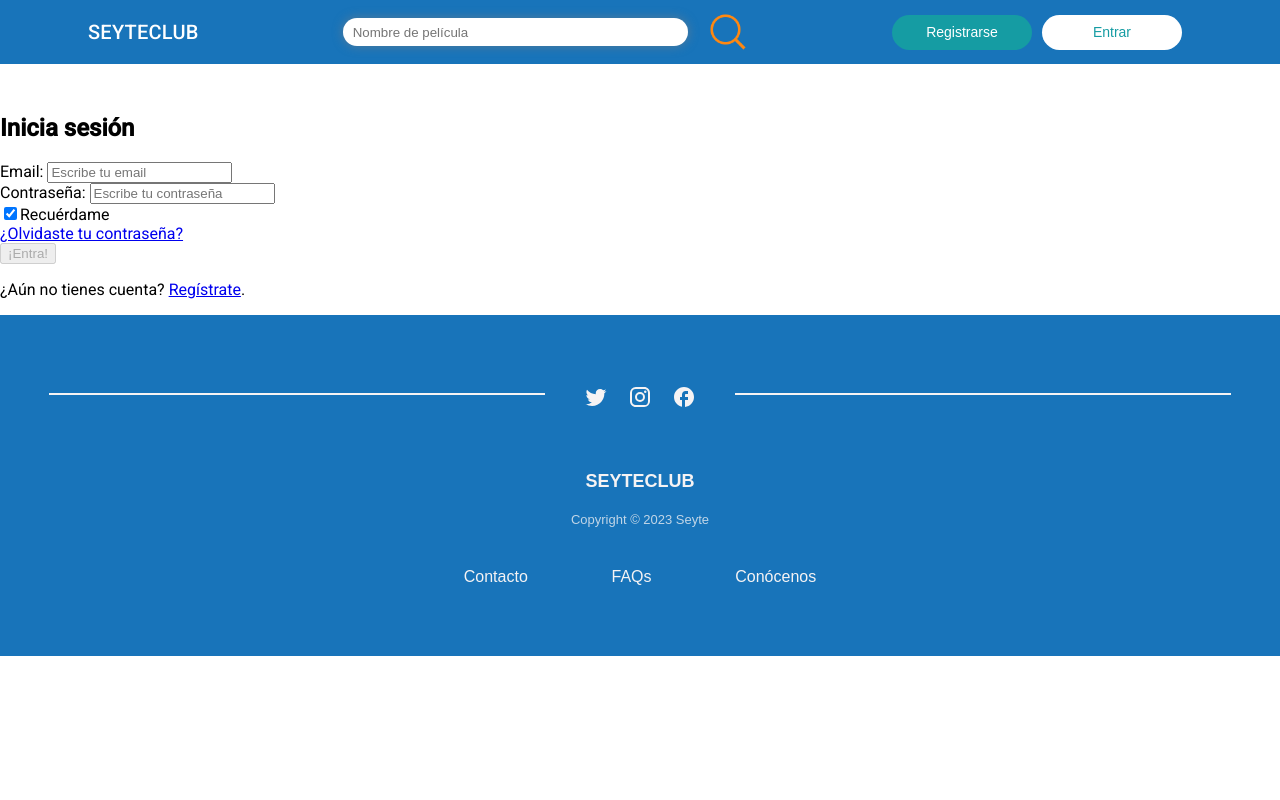
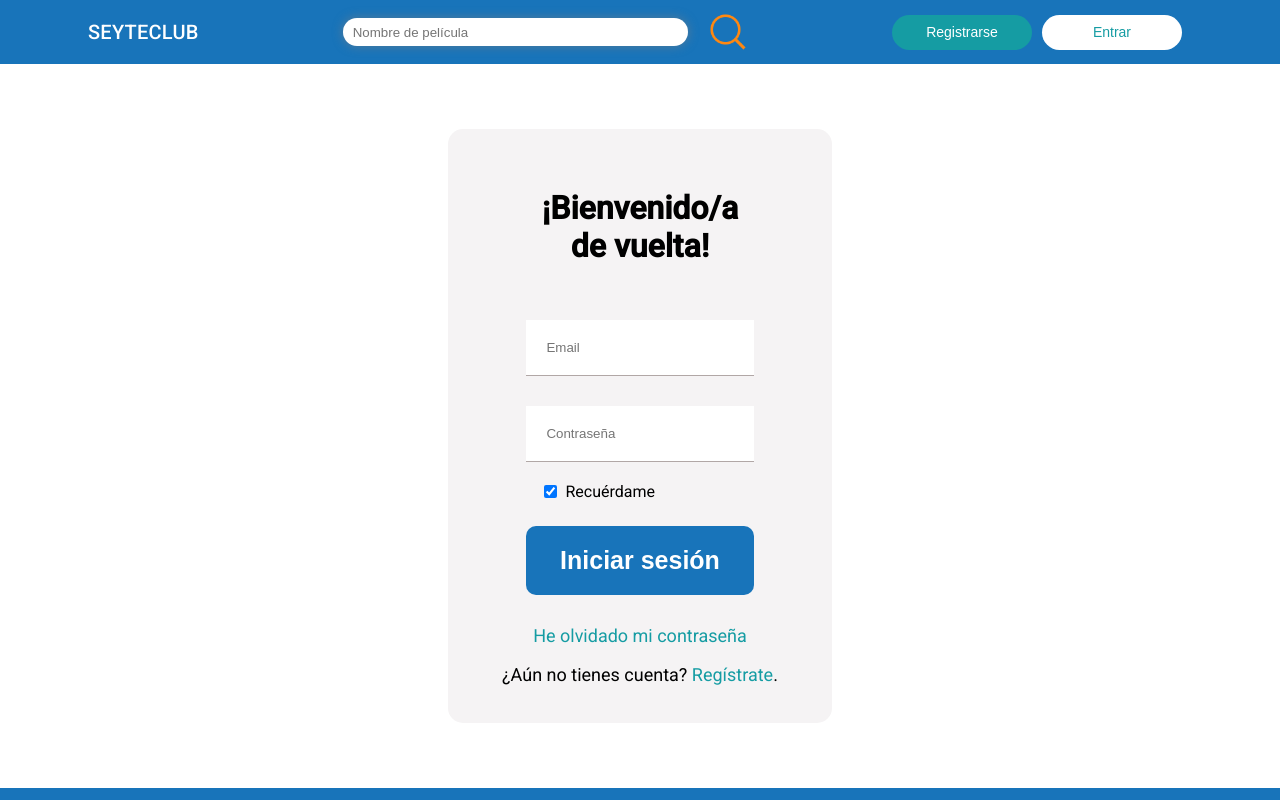
Before and after one commit to mwue111/Videoclub-Seyte-II, an Angular app in the folder videoclub-front/: page /auth/login in a window 1280 px wide. Shown: the top 800 px of the page. Built offline with nearby package versions, Linux system fonts and the light colour scheme.

Commit message:
estilos de formulario de login

```diff
--- a/videoclub-front/src/app/app-routing.module.ts
+++ b/videoclub-front/src/app/app-routing.module.ts
@@ -17,9 +17,10 @@ const routes: Routes = [
     loadChildren: () =>
       import('./modules/auth/auth.module').then((res) => res.AuthModule),
   },
-  { path: 'welcome', canActivate: [AuthGuard], loadChildren: () =>
-      import('./modules/user-landing/user-landing.module')
-            .then(res => res.UserLandingModule)  },
+  // Si se añade un componente al que sólo se pueda acceder con autenticación, debe ser como este:
+  // { path: 'welcome', canActivate: [AuthGuard], loadChildren: () =>
+  //     import('./modules/user-landing/user-landing.module')
+  //           .then(res => res.UserLandingModule)  },
   { path: '**', redirectTo: 'error/404' },
 ];
 
--- a/videoclub-front/src/app/modules/auth/auth-routing.module.ts
+++ b/videoclub-front/src/app/modules/auth/auth-routing.module.ts
@@ -3,7 +3,7 @@ import { RouterModule, Routes } from '@angular/router';
 import { LoginComponent } from './login/login.component';
 import { AuthComponent } from './auth.component';
 import { RegisterComponent } from './register/register.component';
-import { UserLandingModule } from '../user-landing/user-landing.module';
+
 
 const routes: Routes = [
   { path: '', component: AuthComponent, children: [
--- a/videoclub-front/src/app/modules/auth/login/login.component.css
+++ b/videoclub-front/src/app/modules/auth/login/login.component.css
@@ -0,0 +1,97 @@
+@import "~@angular/material/prebuilt-themes/indigo-pink.css";
+*{
+  text-decoration: none;
+  color: black;
+}
+
+.container{
+  display: flex;
+  margin: 0 auto;
+  margin-bottom: 50px;
+  width: 30%;
+  padding: 15px;
+}
+
+.background{
+  background-color: #F5F3F4;
+  padding: 20px 50px;
+  border-radius: 15px;
+  text-align: center;
+}
+
+.login-form{
+  width: 100%;
+}
+
+h1{
+  margin: 40px;
+  margin-bottom: 0;
+  font-size: 2em;
+}
+
+.label{
+  color: #B1A7A6;
+  font-size: 25px;
+  position: absolute;
+  bottom: 0;
+  left: 0;
+  width: 100%;
+  height: 100%;
+  pointer-events: none;
+  border-bottom: solid #B1A7A6 1px;
+}
+
+.inputs{
+  padding: 25px;
+  display: flex;
+  flex-direction: column;
+  justify-content: space-between;
+}
+
+.email, .pass{
+  padding-top: 30px;
+}
+
+input{
+  border: none;
+  border-bottom: solid #B1A7A6 1px;
+  padding: 20px;
+  width: 80%;
+  height: 100%;
+  color: #B1A7A6;
+}
+
+.error{
+  color: red;
+}
+
+.remember-me{
+  display: flex;
+  width: 120px;
+  justify-content: flex-start;
+  text-align: center;
+  margin-left: 12px;
+  margin-top: 20px;
+}
+
+.submit{
+  background-color: #1874BA;
+  padding: 20px;
+  width: 80%;
+  border: none;
+  outline: none;
+  border-radius: 10px;
+  cursor: pointer;
+  margin-bottom: 30px;
+  color: #FFFFFF;
+  font-weight: bolder;
+  font-size: 25px;
+}
+
+.links{
+  font-size: 18px;
+}
+
+.links a{
+  color: #159CA3;
+}
--- a/videoclub-front/src/app/modules/auth/login/login.component.html
+++ b/videoclub-front/src/app/modules/auth/login/login.component.html
@@ -1,28 +1,36 @@
-<div>
-  <h1>Inicia sesión</h1>
-  <form [formGroup]="loginForm">
-    <div>
-        <label for="email">Email: </label>
-        <input type="email" formControlName="email"  id="email" placeholder="Escribe tu email">
-    </div>
-    <div>
-        <label for="password">Contraseña: </label>
-        <input type="password" formControlName="password" id="password" placeholder="Escribe tu contraseña">
-    </div>
+<div class="container">
+  <div class="background">
+    <h1>¡Bienvenido/a de vuelta!</h1>
+    <form class="login-form" [formGroup]="loginForm">
 
-    <ng-container *ngIf="hasError">
-      <p style="color:red;">{{ hasErrorText }}</p>
-    </ng-container>
+      <div class="inputs">
+        <div class="email">
+            <!-- <label class="label" for="email">Email</label> -->
+            <input type="email" formControlName="email"  id="email" placeholder="Email">
+        </div>
+        <div class="pass">
+            <!-- <label class="label" for="password">Contraseña</label> -->
+            <input type="password" formControlName="password" id="password" placeholder="Contraseña">
+        </div>
 
-    <div>
-        <div>
-            <input type="checkbox" checked="" id="checkbox-remember">
-            <label for="checkbox-remember">Recuérdame</label>
+        <div class="remember-me">
+          <input type="checkbox" checked="" id="checkbox-remember">
+          <label for="checkbox-remember">Recuérdame</label>
         </div>
-        <a href="./reset-password.html">¿Olvidaste tu contraseña?</a>
-    </div>
-    <button type="submit" (click)="submit()" [disabled]="loginForm.invalid">¡Entra!</button>
-  </form>
 
-  <p>¿Aún no tienes cuenta? <a routerLink="/auth/registro">Regístrate</a>.</p>
+      </div>
+
+      <ng-container *ngIf="hasError">
+        <p class="error">{{ hasErrorText }}</p>
+      </ng-container>
+
+      <button class="submit" type="submit" (click)="submit()" [disabled]="loginForm.invalid">Iniciar sesión</button>
+
+      <div class="links">
+          <a href="./reset-password.html">He olvidado mi contraseña</a>
+          <p>¿Aún no tienes cuenta? <a routerLink="/auth/registro">Regístrate</a>.</p>
+      </div>
+    </form>
+
+  </div>
 </div>
```
Also changed, not shown: videoclub-front/src/app/modules/user-landing/user-landing.module.ts (deleted, +0 -12 lines).
